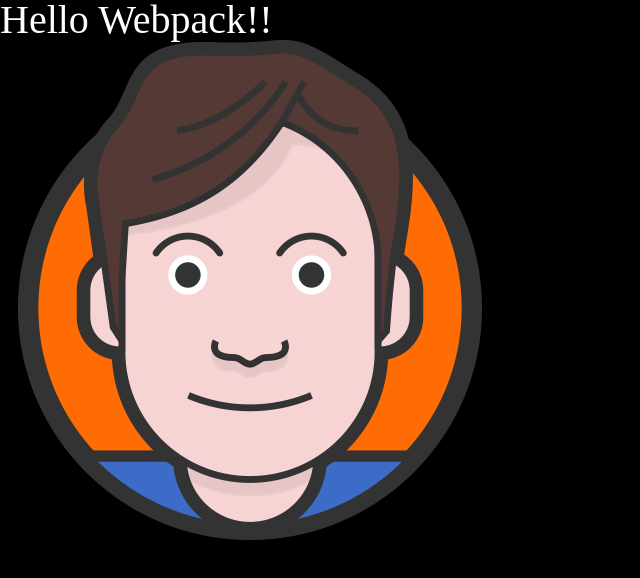
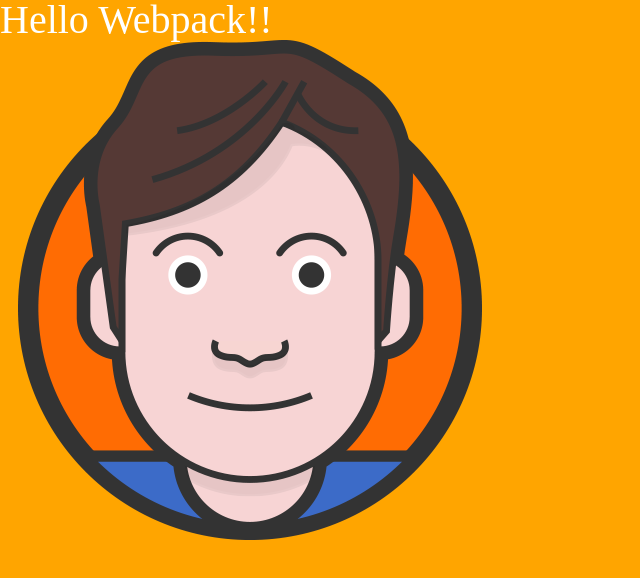
Before and after one commit to asy224/webpack-template-basic, a website built with webpack: page index.html in a window 1280 px wide. Shown: the whole page, without its empty margins (0-640 px from the left). Built offline with nearby package versions, Linux system fonts and the light colour scheme.

Commit message:
background-color change

```diff
--- a/scss/main.scss
+++ b/scss/main.scss
@@ -1,4 +1,4 @@
-$color-black : #000;
+$color-black : orange;
 $color-white : #fff;
 
 body {
```
